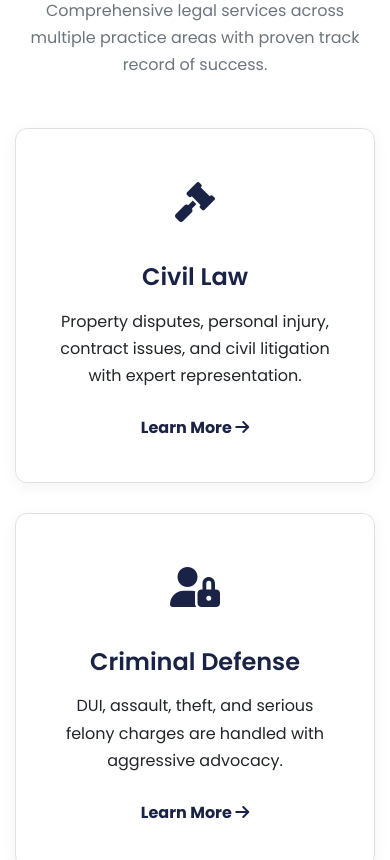
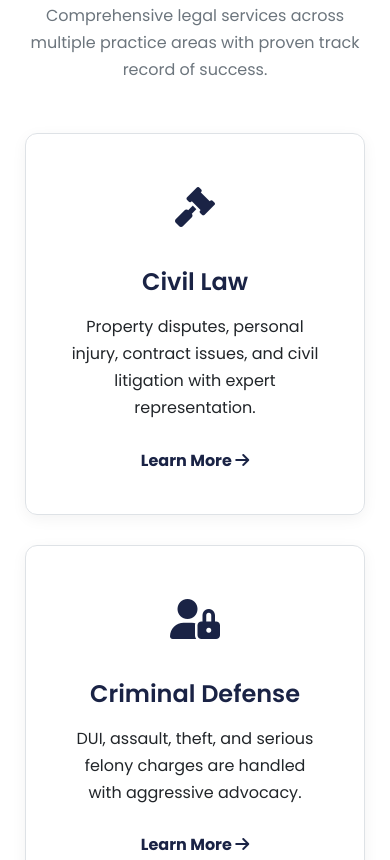
Before and after one commit to Manas22-creator/Legal-Justice, a React (Vite) app: page / in a window 390 px wide. Shown: the part 1140-2000 px from the top of the page. Built offline with nearby package versions, Linux system fonts and the light colour scheme.

Commit message:
Adding index.css with updates
Adding the updated styles to the index.css file to enhance the overall appearance and functionality of the website.

```diff
--- a/src/index.css
+++ b/src/index.css
@@ -28,7 +28,20 @@ body {
     color: var(--dark-text);
     background-color: var(--white-color);
     line-height: 1.7;
+
 }
+
+html, body {
+  max-width: 100%;
+  overflow-x: hidden;
+}
+
+.card-grid {
+  display: grid;
+  grid-template-columns: repeat(auto-fit, minmax(320px, 1fr));
+  gap: 30px;
+}
+
 
 h1, h2, h3, h4, h5, h6 {
     font-weight: 600;
@@ -330,7 +343,7 @@ p { color: var(--medium-text); }
     }
     /* Exception for Services page: 3 columns on small devices */
    .services-stats-bar {
-    grid-template-columns: 1fr 1fr 1fr !important;
+
     background-color: rgba(255, 255, 255, 0.1);
     border-radius: 10px;
   }
@@ -679,6 +692,7 @@ p { color: var(--medium-text); }
     grid-template-columns: 1fr 1fr;
     gap: 50px;
     align-items: center;
+    overflow-x: hidden;
 }
 .core-values .card-grid {
     grid-template-columns: repeat(3, 1fr);
@@ -810,6 +824,12 @@ textarea.form-control {
         right: 20px;
         z-index: 1101;
     }
+
+    .about-content {
+    grid-template-columns: 1fr !important;
+    padding: 0 15px;
+  }
+
     .main-nav {
         position: fixed;
         top: 0;
@@ -850,7 +870,7 @@ textarea.form-control {
     }
     .hero .btn {
         display: block;
-        margin: 10px 0;
+        margin: 15px 15px;
     }
     .legal-process {
         grid-template-columns: 1fr;
@@ -864,3 +884,31 @@ textarea.form-control {
         gap: 15px;
     }
 }
+
+@media (max-width: 400px) {
+  .card-grid {
+    grid-template-columns: 1fr !important;
+    padding: 0 10px;
+  }
+}
+
+
+/* Fix: Display stat-items in a row on large screens and stacked on small screens */
+.services-stats-bar {
+    display: flex;
+    justify-content: space-around;
+    align-items: center;
+    gap: 40px;
+    padding: 30px;
+    border-radius: 10px;
+    background-color: rgba(255, 255, 255, 0.1);
+    flex-wrap: wrap;
+}
+
+@media (max-width: 768px) {
+  .services-stats-bar {
+    flex-direction: column;
+    gap: 20px;
+    padding: 20px;
+  }
+}
```
